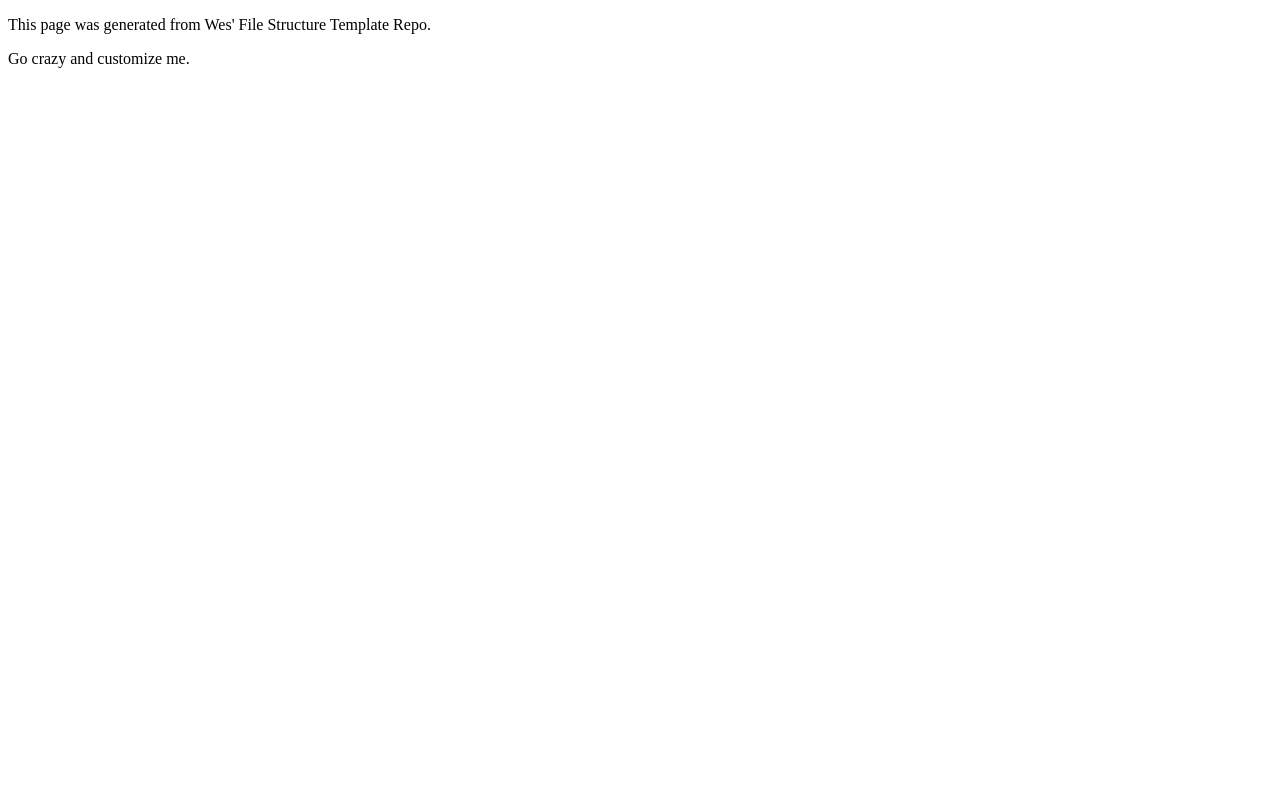
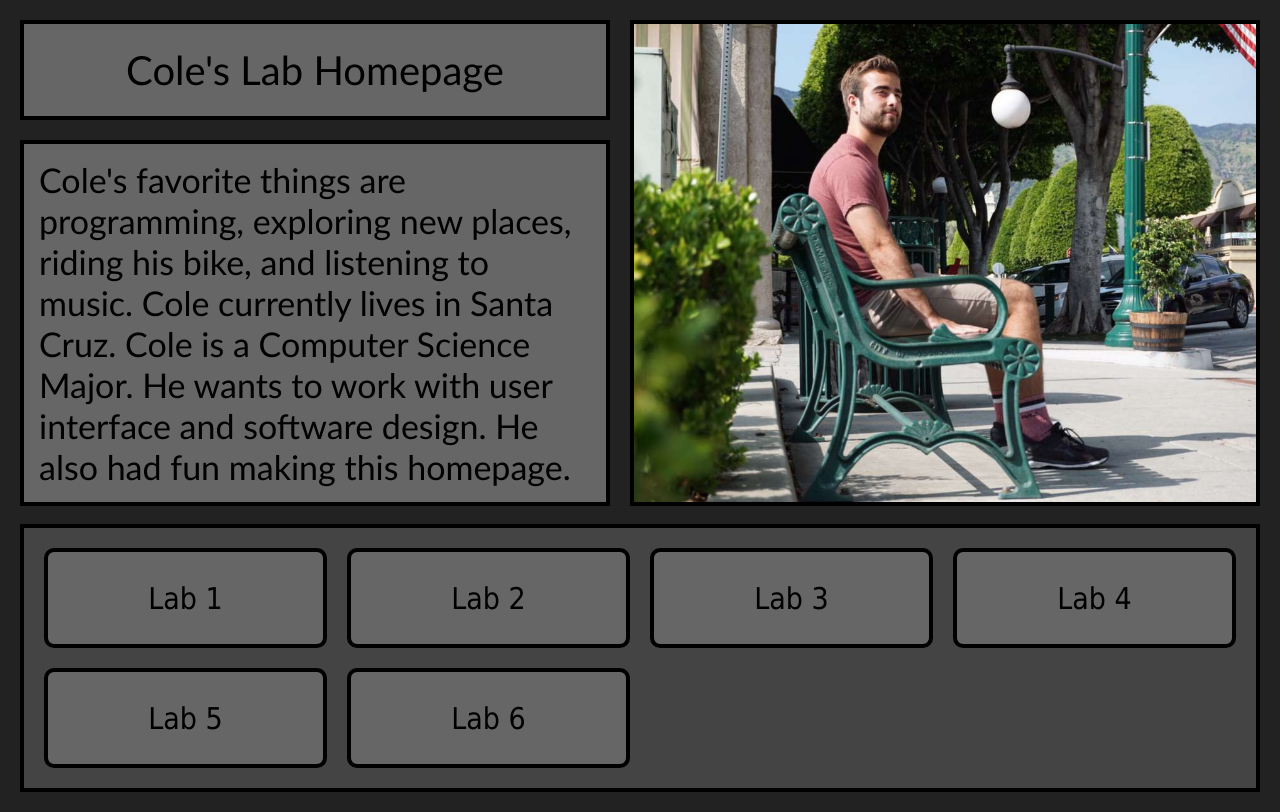
Before and after one commit to colehennnig/art101, a plain HTML site: page index.html in a window 1280 px wide. Drawn offline with Linux system fonts and the light colour scheme.

Commit message:
First commit of everything

```diff
--- /dev/null
+++ b/css/mainsite.css
@@ -0,0 +1,93 @@
+body {
+  margin: 20px;
+  background-color: #222222;
+}
+.lab-container, .top-container{
+  display: grid;
+  grid-template-columns: repeat(4, 1fr);
+  gap: 20px;
+  grid-auto-rows: minmax(100px, auto);
+}
+.lab-container {
+  margin: 20px;
+}
+#lab-grid {
+  border: 4px solid black;
+  background-color: #444444;
+}
+#top{
+  display: flex;
+  border: 4px solid black;
+  background-color: #666666;
+  font-family: Optima;
+}
+#lab {
+  display: flex;
+  border: 4px solid black;
+  border-radius: 10px;
+  background-color: #666666;
+  justify-content: center;
+  align-items: center;
+  font-size: 30px;
+  font-family: Tahoma;
+}
+#bio {
+  font-size: 34px;
+  margin: 15px;
+}
+a {
+  text-decoration: none;
+}
+a:link {
+  color: black;
+}
+a:visited {
+  color: black;
+}
+a:hover {
+  color: red;
+}
+.title {
+  grid-column: 1 / span 2;
+  grid-row: 1;
+  font-size: 40px;
+  justify-content: center;
+  align-items: center;
+}
+.description {
+  grid-column: 1 / span 2;
+  grid-row: 2 / span 3;
+}
+.photo {
+  grid-column: 3 / span 4;
+  grid-row: 1 / span 4;
+}
+img {
+    max-width: 100%;
+    max-height: 100%;
+    object-fit: cover;
+}
+.one {
+  grid-column: 1;
+  grid-row: 1;
+}
+.two {
+  grid-column: 2;
+  grid-row: 1;
+}
+.three {
+  grid-column: 3;
+  grid-row: 1;
+}
+.four {
+  grid-column: 4;
+  grid-row: 1;
+}
+.five {
+  grid-column: 1;
+  grid-row: 2;
+}
+.six {
+  grid-column: 2;
+  grid-row: 2;
+}
--- a/index.html
+++ b/index.html
@@ -1,16 +1,32 @@
 <!DOCTYPE html>
 <html>
 <head>
-	<title>My_Name Homepage</title>
-	<link rel="stylesheet" type="text/css" href="css/site.css">
+	<title>Cole's Homepage</title>
+	<link rel="stylesheet" type="text/css" href="css/mainsite.css">
+	<link rel="icon" type="image/png" href="img/coogle.png">
 </head>
 <body>
 	<main>
-		<p>This page was generated from Wes' File Structure Template Repo.</p>
-
-		<p>Go crazy and customize me.</p>
+		<div class="top-container">
+			<div class="title" id="top">Cole's Lab Homepage</div>
+			<div class="description" id="top"><p id="bio">Cole's favorite things are
+				programming, exploring new places, riding his bike, and listening to
+				music. Cole currently lives in Santa Cruz. Cole is a Computer Science
+				Major. He wants to work with user interface and software design. He also
+				had fun making this homepage.</p></div>
+			<div class="photo" id="top"><img src="img/cole.jpg"></div>
+		</div>
 	</main>
-
-
+  <br>
+	<div id="lab-grid">
+		<div class="lab-container">
+			<a href="lab1/index.html" id="lab" class="one">Lab 1</a>
+			<a href="lab2/index.html" id="lab" class="two">Lab 2</a>
+			<a href="lab3/index.html" id="lab" class="three">Lab 3</a>
+			<a href="lab4/index.html" id="lab" class="four">Lab 4</a>
+			<a href="lab5/index.html" id="lab" class="five">Lab 5</a>
+			<a href="lab6/index.html" id="lab" class="six">Lab 6</a>
+		</div>
+	</div>
 </body>
 </html>
--- /dev/null
+++ b/lab2/css/site.css
@@ -0,0 +1,31 @@
+html {
+  background-image: url("https://media.istockphoto.com/vectors/70s-1970-abstract-vector-stock-retro-lines-background-vector-id1178382327?k=6&m=1178382327&s=612x612&w=0&h=PZFSptm7P2-2ZN4eTN2y_iY5OwqogJ4dO4FmSqgwh8I=");
+  height: 100%;
+  background-position: center;
+  background-repeat: no-repeat;
+  background-size: cover;
+}
+h1 {
+  color: crimson;
+  font-family: "Lucida Console", monospace;
+}
+h1, p {
+  margin-top: 25px;
+  margin-bottom: 25px;
+  margin-right: 25px;
+  margin-left: 25px;
+}
+p {
+  text-indent: 20px;
+  color: orange;
+  font-family: "Lucida Console", monospace;
+}
+#content {
+  border: 4px dotted darkred;
+  border-radius: 25px;
+  background-color: Tomato;
+  margin-top: 100px;
+  margin-bottom: 100px;
+  margin-right: 100px;
+  margin-left: 100px;
+}
```
Also changed, not shown: lab2/index.html (+11 -3 lines), lab3/index.html (+16 -2 lines), css/site.css (deleted), img/cole.jpg (added), img/coogle.png (added), lab2/css/lab.css (deleted), lab3/img/html.png (added), lab3/img/webpagecss1.png (added), lab3/img/webpagecss2.png (added), 2 other files.
